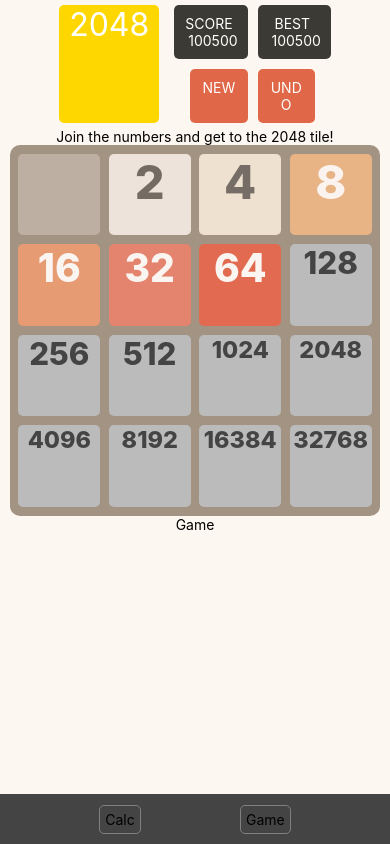
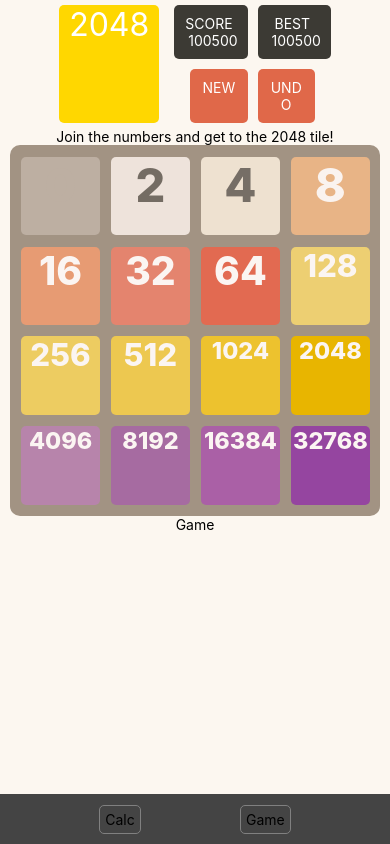
Before and after one commit to GarbageCollectorHub/ReactNativeFP, a React Native app: screen / in a window 390 px wide. Built offline with nearby package versions, Linux system fonts and the light colour scheme.

Commit message:
Game: tile bg & fg color, tile gap

```diff
--- a/src/pages/game/Game.tsx
+++ b/src/pages/game/Game.tsx
@@ -20,12 +20,15 @@
     : tileValue === 16     ? "#E79B73"
     : tileValue === 32     ? "#E4846E"
     : tileValue === 64     ? "#E26A51"
-    : tileValue === 128    ? "#bbb"
-    : tileValue === 256    ? "#bbb"
-    : tileValue === 512    ? "#bbb"
-    : tileValue === 1024   ? "#bbb"
-    : tileValue === 2048   ? "#bbb"
-    : tileValue === 4096   ? "#bbb"
+    : tileValue === 128    ? "#EDCF72"
+    : tileValue === 256    ? "#EDCC61"
+    : tileValue === 512    ? "#EDC850"
+    : tileValue === 1024   ? "#EDC22E"
+    : tileValue === 2048   ? "#E8B500"
+    : tileValue === 4096   ? "#B784AB"
+    : tileValue === 8192   ? "#A66BA1"
+    : tileValue === 16384  ? "#AA60A6"
+    : tileValue === 32768  ? "#9545A0"
                            : "#bbb";
 }
 
@@ -37,13 +40,13 @@
     : tileValue === 16     ? "#FBF5F2"
     : tileValue === 32     ? "#FBF5F2"
     : tileValue === 64     ? "#FBF5F2"
-    : tileValue === 128    ? "#444"
-    : tileValue === 256    ? "#444"
-    : tileValue === 512    ? "#444"
-    : tileValue === 1024   ? "#444"
-    : tileValue === 2048   ? "#444"
-    : tileValue === 4096   ? "#444"
-                           : "#444";
+    : tileValue === 128    ? "#FBF5F2"
+    : tileValue === 256    ? "#FBF5F2"
+    : tileValue === 512    ? "#FBF5F2"
+    : tileValue === 1024   ? "#FBF5F2"
+    : tileValue === 2048   ? "#FBF5F2"
+    : tileValue === 4096   ? "#FBF5F2"
+                           : "#FBF5F2";
 }
 
 
@@ -165,8 +168,8 @@
                 style={[styles.tile, {
                     backgroundColor: tileBackground(tile),
                     color: tileForeground(tile),
-                    width: width * 0.21,
-                    height: width * 0.21,
+                    width: width * 0.201,
+                    height: width * 0.201,
                     fontSize: tileFontSize(tile),
                     fontWeight: 800,
                     marginLeft: width * 0.022,
@@ -252,6 +255,8 @@
     flexDirection: "row",
     flexWrap: "wrap",
     marginHorizontal: "auto",
+    padding: 3,
+    gap: 3,
   },
   tile: {
     borderRadius: 5,
```
